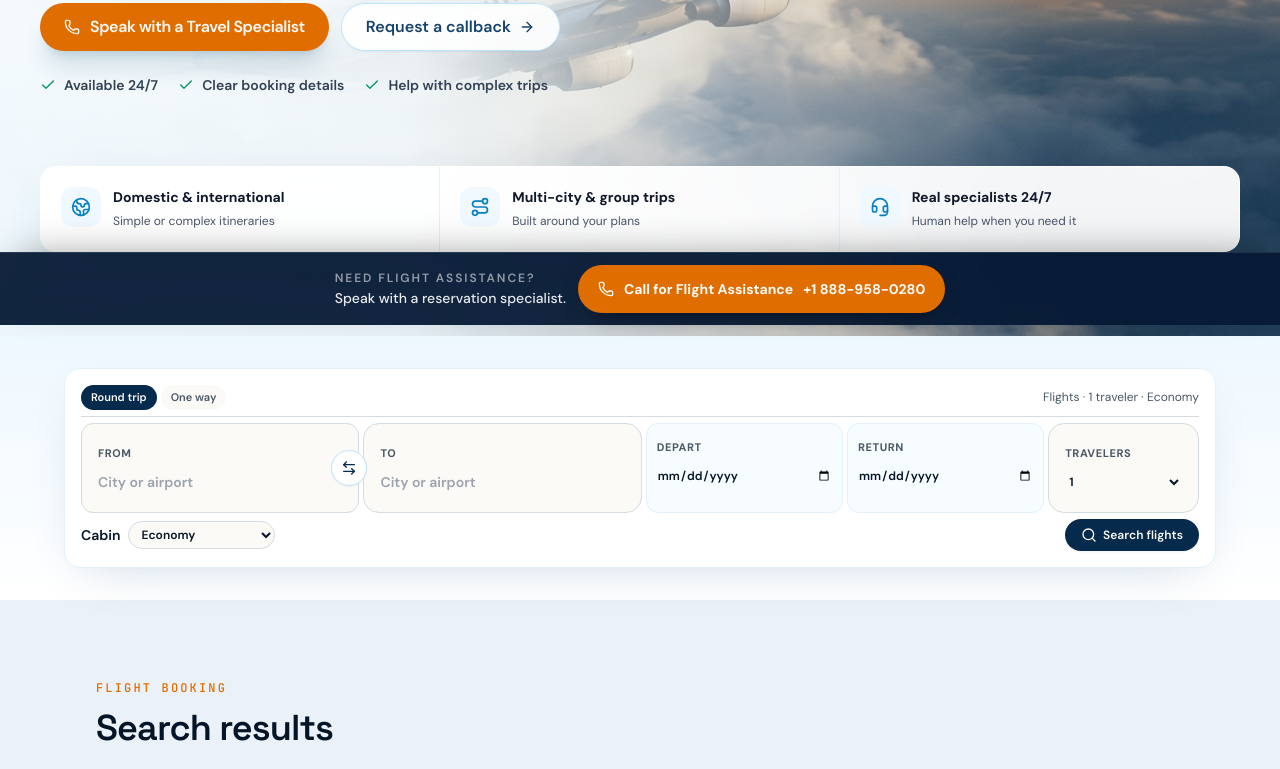
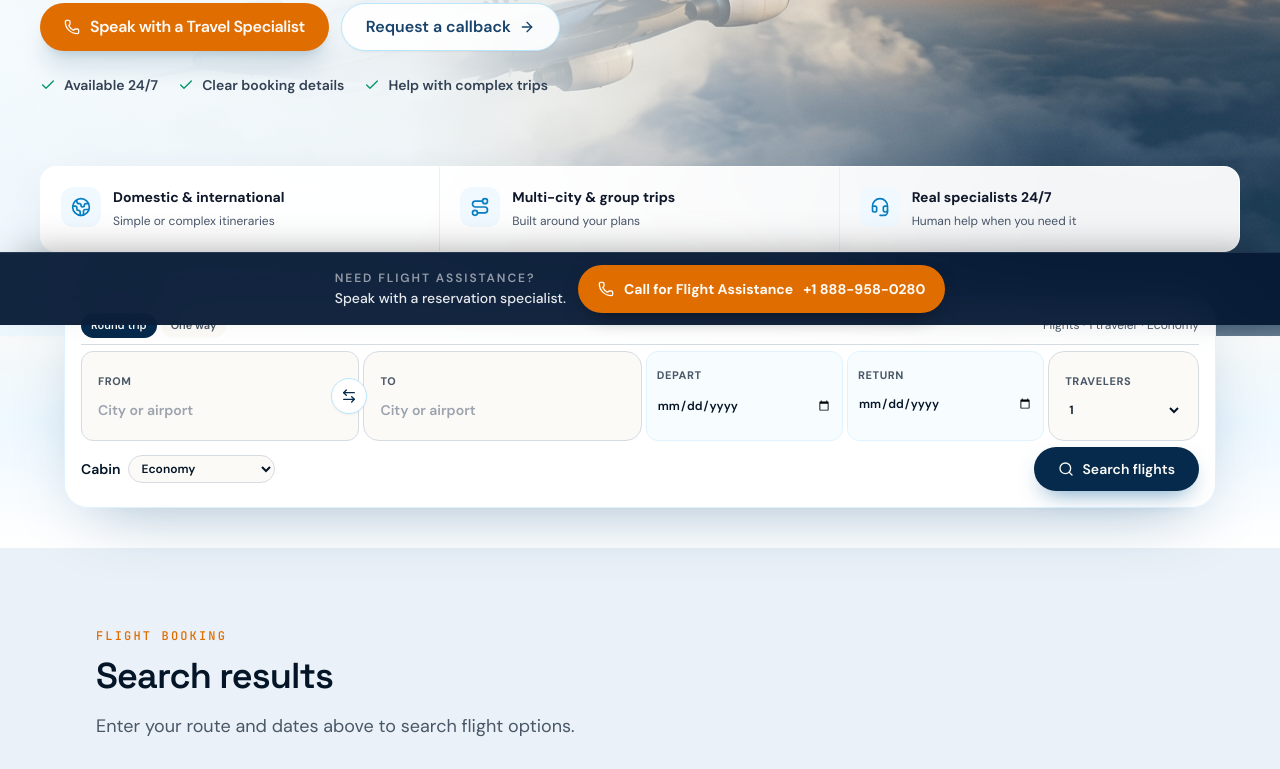
Before and after one commit to gauravpabbun1989-spec/td-2-2026, a React (Vite) app in the folder src/frontend/: page / in a window 1280 px wide. Shown: the part 475-1244 px from the top of the page. Built offline with nearby package versions, Linux system fonts and the light colour scheme; what @caffeineai/core-infrastructure would draw is missing.

Commit message:
UI: refine reference-style flight search card

```diff
--- a/src/frontend/src/pages/FlightSearchPage.tsx
+++ b/src/frontend/src/pages/FlightSearchPage.tsx
@@ -634,7 +634,7 @@ export function FlightSearchPage({ embedded = false }: { embedded?: boolean }) {
   return (
     <>
       {!embedded && <Seo title={PAGE_TITLE} description={PAGE_DESCRIPTION} path={PAGE_PATH} />}
-      <section className={embedded ? "relative z-20 overflow-visible bg-gradient-to-b from-[#eef8ff] to-white py-6 sm:py-8" : "relative overflow-visible bg-cover bg-center py-16 sm:py-24"} style={embedded ? undefined : { backgroundImage: "linear-gradient(rgba(0, 28, 45, 0.42), rgba(0, 28, 45, 0.58)), url(https://images.unsplash.com/photo-1507525428034-b723cf961d3e?auto=format&fit=crop&w=2000&q=85)" }}>
+      <section className={embedded ? "relative z-20 -mt-6 overflow-visible bg-gradient-to-b from-transparent via-[#eef8ff] to-white pb-6 pt-0 sm:-mt-10 sm:pb-10" : "relative overflow-visible bg-cover bg-center py-16 sm:py-24"} style={embedded ? undefined : { backgroundImage: "linear-gradient(rgba(0, 28, 45, 0.42), rgba(0, 28, 45, 0.58)), url(https://images.unsplash.com/photo-1507525428034-b723cf961d3e?auto=format&fit=crop&w=2000&q=85)" }}>
         <div className="mx-auto w-full max-w-7xl px-4 sm:px-6 lg:px-8">
           {!embedded && (
             <div className="mx-auto max-w-5xl text-center text-white">
@@ -644,7 +644,7 @@ export function FlightSearchPage({ embedded = false }: { embedded?: boolean }) {
             </div>
           )}
 
-          <div className={`overflow-visible rounded-2xl border border-sky-100 bg-white p-3 shadow-[0_16px_48px_-24px_rgba(20,74,120,0.25)] sm:p-4 ${embedded ? "mx-auto max-w-6xl" : ""}`}>
+          <div className={`overflow-visible rounded-[1.5rem] border border-sky-100 bg-white/95 p-3 shadow-[0_24px_70px_-28px_rgba(20,74,120,0.42)] backdrop-blur-md sm:p-4 ${embedded ? "mx-auto max-w-6xl" : ""}`}>
             <div className="flex flex-wrap items-center gap-1 border-b border-border pb-1.5">
               {["Round trip", "One way"].map((type) => (
                 <button key={type} type="button" onClick={() => { setTripType(type); if (type === "One way") setReturnDate(""); }} className={`rounded-full px-2.5 py-1 text-[11px] font-semibold transition ${tripType === type ? "bg-primary text-primary-foreground" : "bg-background text-muted-foreground hover:bg-muted"}`}>{type}</button>
@@ -673,7 +673,7 @@ export function FlightSearchPage({ embedded = false }: { embedded?: boolean }) {
 
               <label className="rounded-xl border border-sky-100 bg-sky-50/50 p-2.5">
                 <span className="text-[11px] font-bold uppercase tracking-wider text-muted-foreground">Depart</span>
-                <input type="date" min={new Date().toISOString().slice(0, 10)} value={date} onChange={(e) => { const nextDate = e.target.value; setDate(nextDate); if (returnDate && returnDate < nextDate) setReturnDate(nextDate); }} className="mt-1 h-7 w-full bg-transparent text-xs font-semibold outline-none" />
+                <input type="date" min={new Date().toISOString().slice(0, 10)} value={date} onChange={(e) => { const nextDate = e.target.value; setDate(nextDate); if (returnDate && returnDate < nextDate) setReturnDate(nextDate); }} className="mt-1 h-8 w-full bg-transparent text-xs font-semibold outline-none" />
               </label>
 
               <label className="rounded-xl border border-sky-100 bg-sky-50/50 p-2.5">
@@ -696,7 +696,7 @@ export function FlightSearchPage({ embedded = false }: { embedded?: boolean }) {
                   <option>Economy</option><option>Premium Economy</option><option>Business</option><option>First</option>
                 </select>
               </label>
-              <button type="button" onClick={search} disabled={loading} className="inline-flex h-8 w-full items-center justify-center gap-1.5 rounded-full bg-primary px-4 text-xs font-semibold text-primary-foreground shadow-subtle disabled:opacity-60 sm:w-auto">
+              <button type="button" onClick={search} disabled={loading} className="inline-flex h-11 w-full items-center justify-center gap-2 rounded-full bg-primary px-6 text-sm font-semibold text-primary-foreground shadow-[0_10px_24px_-10px_rgba(0,89,150,0.65)] transition hover:bg-primary/90 disabled:opacity-60 sm:w-auto">
                 <Search aria-hidden="true" className="size-4" />{loading ? "Searching…" : "Search flights"}
               </button>
             </div>
```
